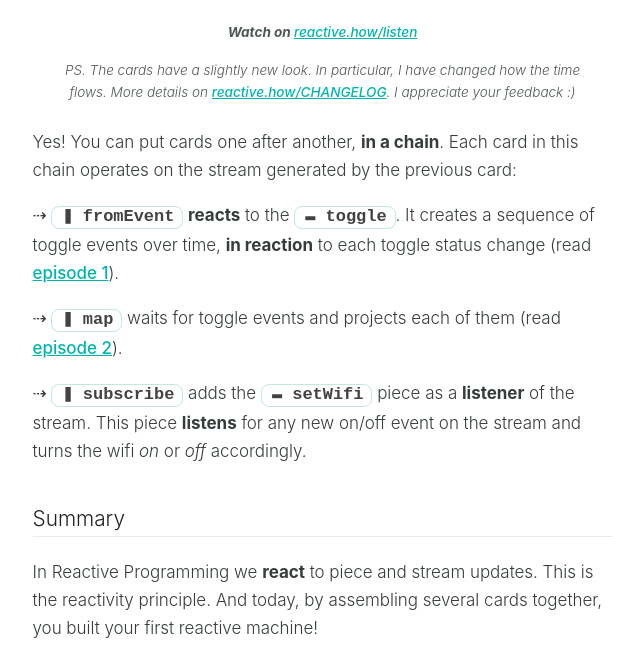
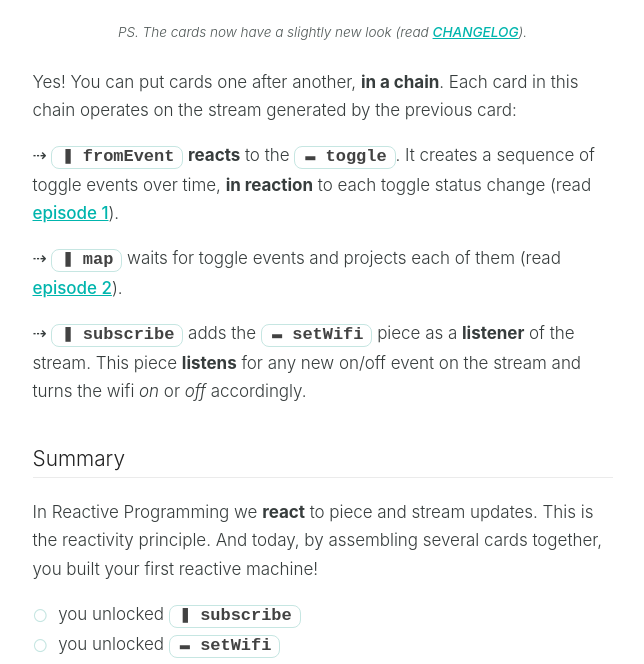
Before and after one commit to cedricss/reactive.how, a Jekyll site: the page built from listen.md, in a window 1280 px wide and 900 px high, scrolled down 995 px, cut to the strip 236-900 px from the top of the window. Shown: the whole strip, without its empty margins (224-868 px from the left). Built offline with Jekyll 4.4.1, drawn with Linux system fonts in a browser that asks for light colours.

Commit message:
Update CHANGELOG

```diff
--- a/listen.md
+++ b/listen.md
@@ -30,9 +30,7 @@
 
 {% include card_player.html video=236387409 episode=true %}
 
-> <small><strong>Watch on [reactive.how/listen](/listen)</strong></small>
->
-> <small>PS. The cards have a slightly new look. In particular, I have changed how the time flows. More details on [reactive.how/CHANGELOG](/CHANGELOG). I appreciate your feedback :)</small>
+> <small>PS. The cards now have a slightly new look (read [CHANGELOG](/CHANGELOG)).</small>
 
 Yes! You can put cards one after another, **in a chain**. Each card in this chain operates on the stream generated by the previous card:
 
```
Also changed, not shown: CHANGELOG.md.
